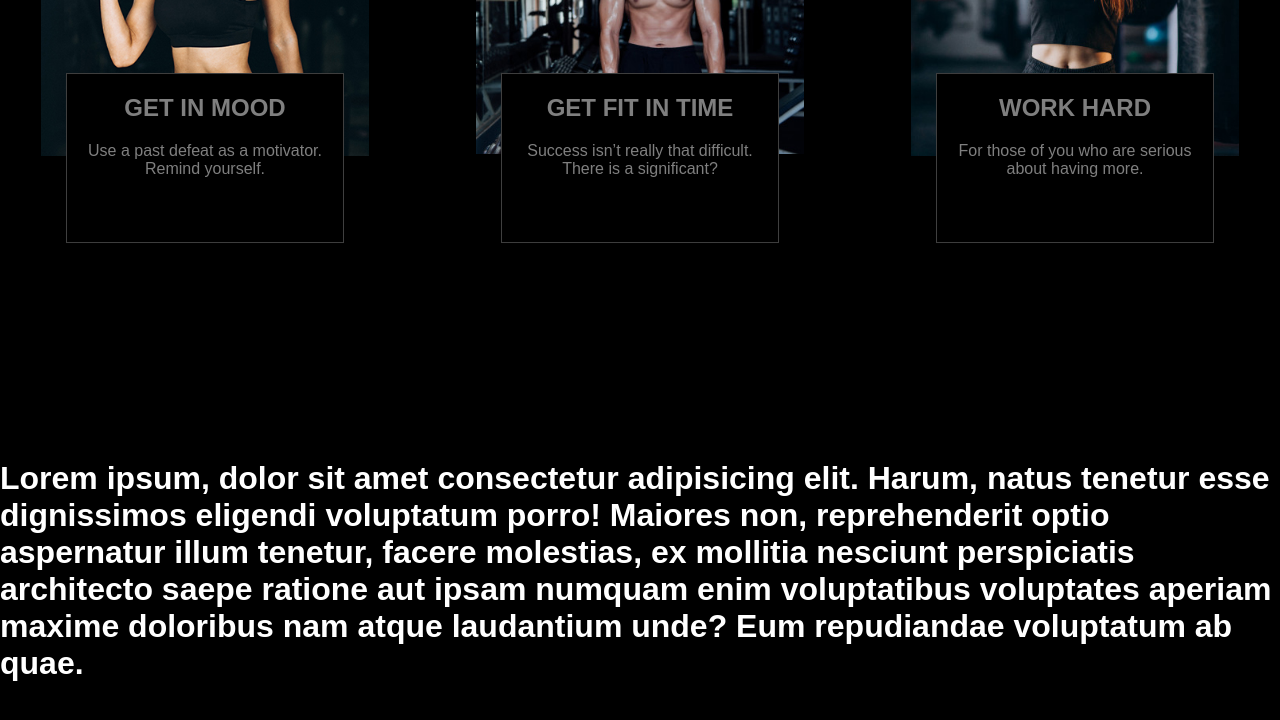
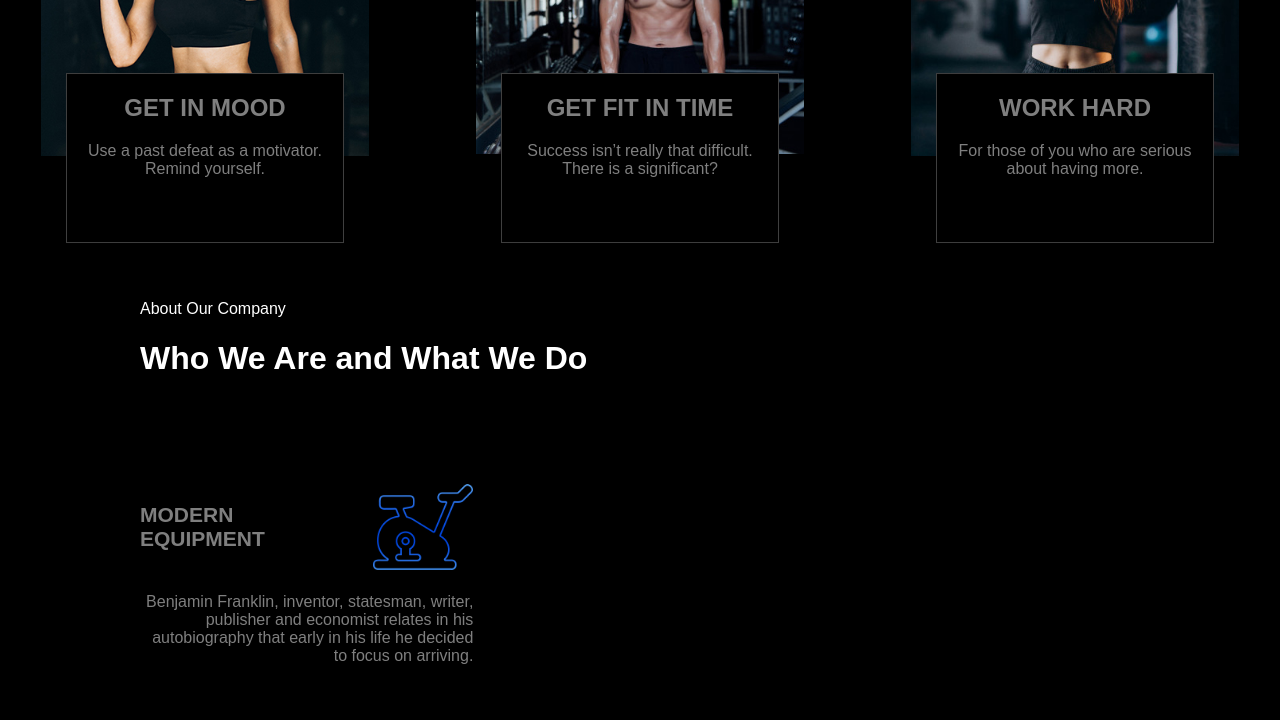
Before and after one commit to rasel-gannicus/Gym-Website-With-React-Firebase, a React (Create React App) app: page / in a window 1280 px wide. Shown: the part 1053-1773 px from the top of the page. Built offline with nearby package versions, Linux system fonts and the light colour scheme.

Commit message:
working on about section

```diff
--- a/src/App.js
+++ b/src/App.js
@@ -2,12 +2,14 @@ import logo from './logo.svg';
 import './App.css';
 import Header from './Pages/Header/Header';
 import Features from './Pages/Features/Features';
+import About from './Pages/About/About';
 
 function App() {
   return (
     <div>
       <Header></Header>
       <Features></Features>
+      <About></About>
 
 
       <h1 style={{marginTop : '300px'}}>Lorem ipsum, dolor sit amet consectetur adipisicing elit. Harum, natus tenetur esse dignissimos eligendi voluptatum porro! Maiores non, reprehenderit optio aspernatur illum tenetur, facere molestias, ex mollitia nesciunt perspiciatis architecto saepe ratione aut ipsam numquam enim voluptatibus voluptates aperiam maxime doloribus nam atque laudantium unde? Eum repudiandae voluptatum ab quae.</h1>
--- /dev/null
+++ b/src/Pages/About/About.css
@@ -0,0 +1,29 @@
+
+
+.about-section{
+    margin: 140px;
+}
+.about-main{
+    display: grid;
+    grid-template-columns: repeat(3, 1fr);
+    margin-top: 100px;
+}
+.about-single{
+    color: #7F7F7F;
+}
+.about-single img{
+    width: 100px;
+}
+.about-single-header{
+    display: flex;
+    justify-content: flex-end;
+    align-items: center;
+    gap: 20px;
+}
+.about-single-header {
+    text-transform: uppercase;
+    font-size: 14px;
+}
+.about-single-details{
+    text-align: end;
+}
--- /dev/null
+++ b/src/Pages/About/About.js
@@ -0,0 +1,33 @@
+import React from 'react';
+import './About.css';
+import equip1 from '../../assets/img/cycling.png';
+
+const About = () => {
+    return (
+        <div className="about-section" >
+            <div className="about-header">
+                <p>About Our Company</p>
+                <h1>Who We Are and What We Do </h1>
+            </div>
+            <div className="about-mains">
+                <div className="about-main">
+                    <div className="about-single">
+                        <div className="about-single-header">
+                            <h2>Modern Equipment</h2>
+                            <img src={equip1} alt=""/>
+                        </div>
+                        <div className="about-single-details">
+                            <p>Benjamin Franklin, inventor, statesman, writer, publisher and economist relates in his autobiography that early in his life he decided to focus on arriving.</p>
+                        </div>
+                    </div>
+                    <div className="about-single"></div>
+                    <div className="about-single"></div>
+                </div>
+                <div className="about-main"></div>
+                <div className="about-main"></div>
+            </div>
+        </div>
+    );
+};
+
+export default About;
```
Also changed, not shown: src/assets/img/cycling.png (added).
